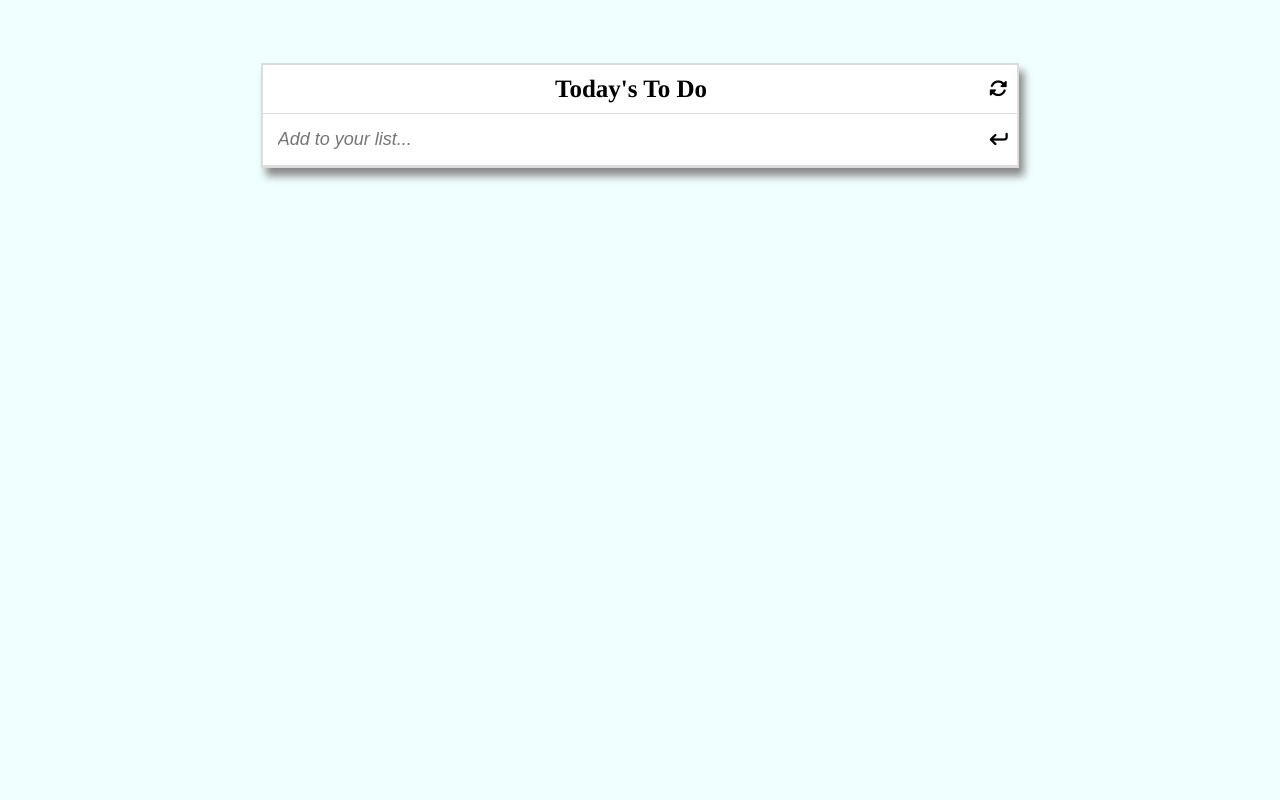
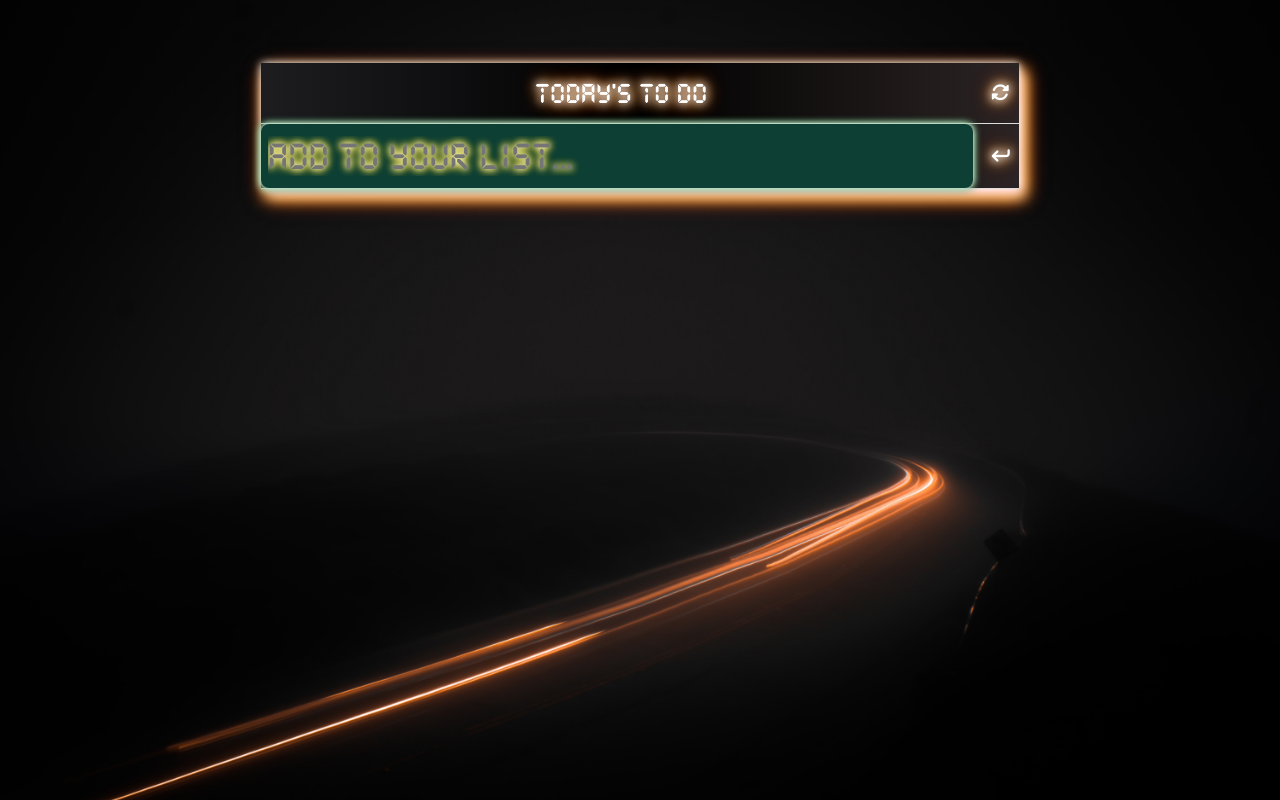
Before and after one commit to rex-9/ToDoList, a website built with webpack: page src/index.html in a window 1280 px wide. Built offline with nearby package versions, Linux system fonts and the light colour scheme.

Commit message:
redesign todolist

```diff
--- a/src/modules/dom.js
+++ b/src/modules/dom.js
@@ -21,8 +21,9 @@ const add = () => {
 const build = (tasks) => {
   tasks.forEach((task) => {
     const li = document.createElement('li');
+    li.style.cssText = 'padding: 0;';
     const div = document.createElement('div');
-    div.style.cssText = 'display: flex; align-items: center; padding-left: 10px; width: 100%;';
+    div.style.cssText = 'display: flex; align-items: center; width: 100%; padding-left: 15px;';
     const checkbox = document.createElement('input');
     checkbox.type = 'checkbox';
     checkbox.style.cssText = 'cursor: pointer;';
@@ -30,10 +31,10 @@ const build = (tasks) => {
     checkbox.onchange = function checked() {
       if (checkbox.checked) {
         toggleTask(task.index, true, allTasks);
-        li.style.cssText = 'text-decoration: line-through; color: gray; background-color: gainsboro;';
+        li.style.cssText = 'text-decoration: line-through; color: gray; background-color: gainsboro; padding: 0;';
       } else {
         toggleTask(task.index, false, allTasks);
-        li.style.cssText = 'text-decoration: none; background-color: white;';
+        li.style.cssText = 'text-decoration: none; padding: 0;';
       }
     };
     const p = document.createElement('p');
@@ -52,7 +53,6 @@ const build = (tasks) => {
       const edit = document.createElement('input');
       edit.id = 'edit';
       edit.type = 'text';
-      edit.style.cssText = 'color: lightgreen';
       edit.value = task.description;
       document.addEventListener('click', (e) => {
         if (!edit.contains(e.target)) {
--- a/src/style.css
+++ b/src/style.css
@@ -1,16 +1,34 @@
+@font-face {
+  font-family: 'Digital';
+  src: local('Digital'), url(./assets/DS-DIGIB.TTF) format('woff');
+}
+
 body {
-  background-color: azure;
+  background: url('./assets/light-ring.jpg');
+  background-repeat: no-repeat;
+  background-size: cover;
+  background-attachment: fixed;
   font-family: 'Quicksand', Times, serif;
   font-size: 18px;
 }
 
 #card {
-  background-color: white;
+  background: linear-gradient(to right, rgb(29, 28, 31), #000, #2c2424);
   display: flex;
   justify-content: center;
-  border: 2px solid gainsboro;
   margin: 5% 20% 5% 20%;
-  box-shadow: 5px 8px 8px #888;
+  font-family: 'Digital', serif;
+  color: white;
+  text-shadow:
+    0 0 8px #fff,
+    0 0 12px pink,
+    0 0 16px yellow,
+    0 0 20px red;
+  box-shadow:
+    0 0 8px #fff,
+    5px 8px 12px pink,
+    5px 8px 16px yellow,
+    5px 8px 20px red;
 }
 
 #paper {
@@ -26,8 +44,9 @@ body {
 }
 
 #header header {
-  font-size: 25px;
+  font-size: 30px;
   width: 100%;
+  padding: 5px 0;
   font-weight: bold;
   text-align: center;
 }
@@ -39,18 +58,44 @@ body {
   border-bottom: 1px solid gainsboro;
 }
 
-#add,
+#add {
+  font-family: 'Digital', Courier, monospace;
+  width: 100%;
+  height: 50px;
+  font-size: 40px;
+  border: 0;
+  border-radius: 8px;
+  background-color: #0d3f35;
+  color: white;
+  text-shadow:
+    0 0 6px #fff,
+    0 0 8px yellow,
+    0 0 10px orange;
+  padding: 7px;
+  box-shadow:
+    0 0 6px #fff,
+    0 0 8px lightgreen,
+    0 0 10px #0d3f35;
+}
+
 #edit {
-  width: 97.7%;
+  width: 100%;
   border: 0;
-  padding: 15px;
-  font-size: 18px;
-  font-style: italic;
+  font-family: 'Digital', Courier, monospace;
+  font-size: 25px;
+  padding: 7px;
+  background-color: black;
+  color: gray;
+  height: 40px;
 }
 
 #add,
 #edit:focus {
   outline-width: 0;
+}
+
+span {
+  margin-left: 20px;
 }
 
 ul {
@@ -70,17 +115,22 @@ li {
 
 p {
   margin-left: 10px;
+  font-size: 25px;
 }
 
 footer {
-  background-color: ghostwhite;
+  font-size: 25px;
   cursor: pointer;
   text-align: center;
   padding: 20px;
 }
 
 footer:hover {
-  background-color: gainsboro;
+  background-color: black;
+  text-shadow:
+    0 0 6px black,
+    0 0 8px black,
+    0 0 10px black;
 }
 
 #input span {
```
Also changed, not shown: README.md, dist/52e5d9910d13b3a7cd09.jpg (added), dist/81b4bd9230069b72f5e8.TTF (added), dist/main.js, src/assets/DS-DIGIB.TTF (added), src/assets/ToDoList.png, src/assets/light-ring.jpg (added), 1 other file.
